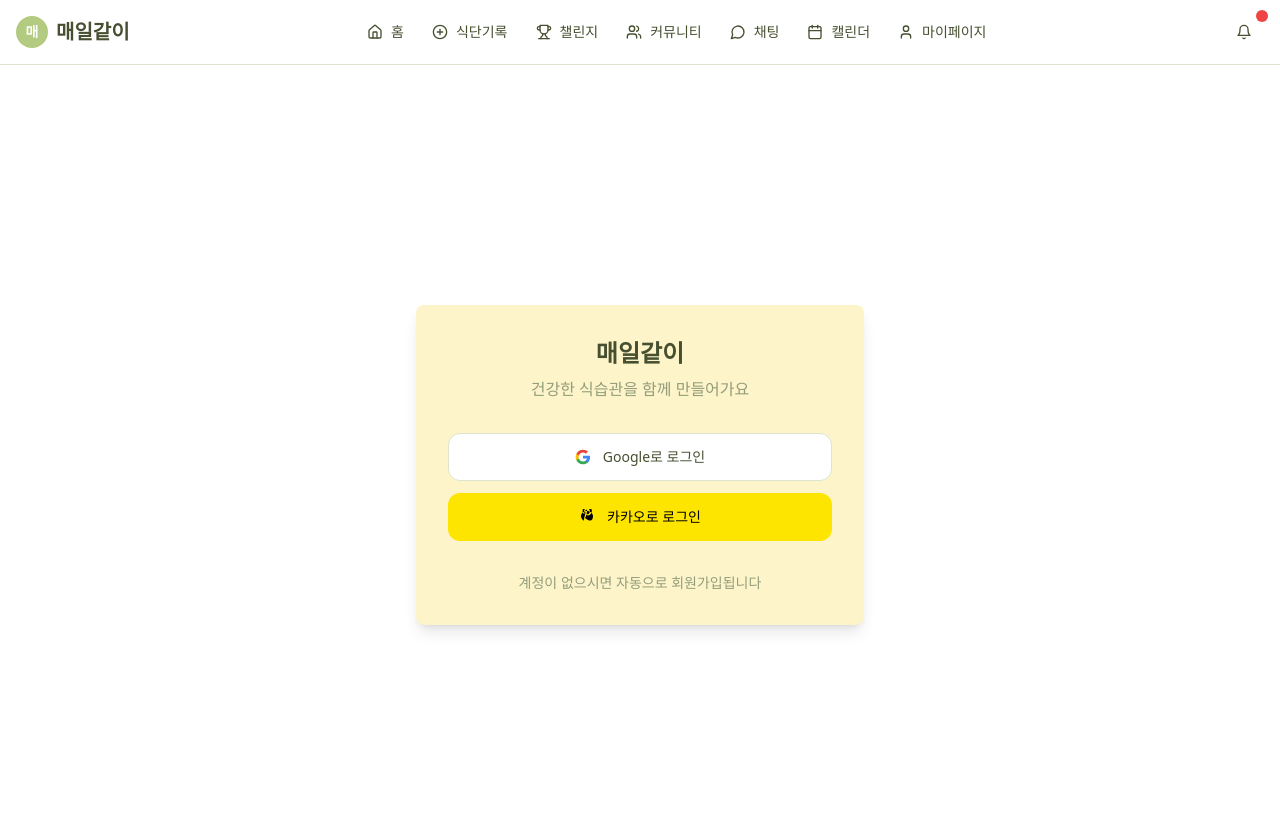
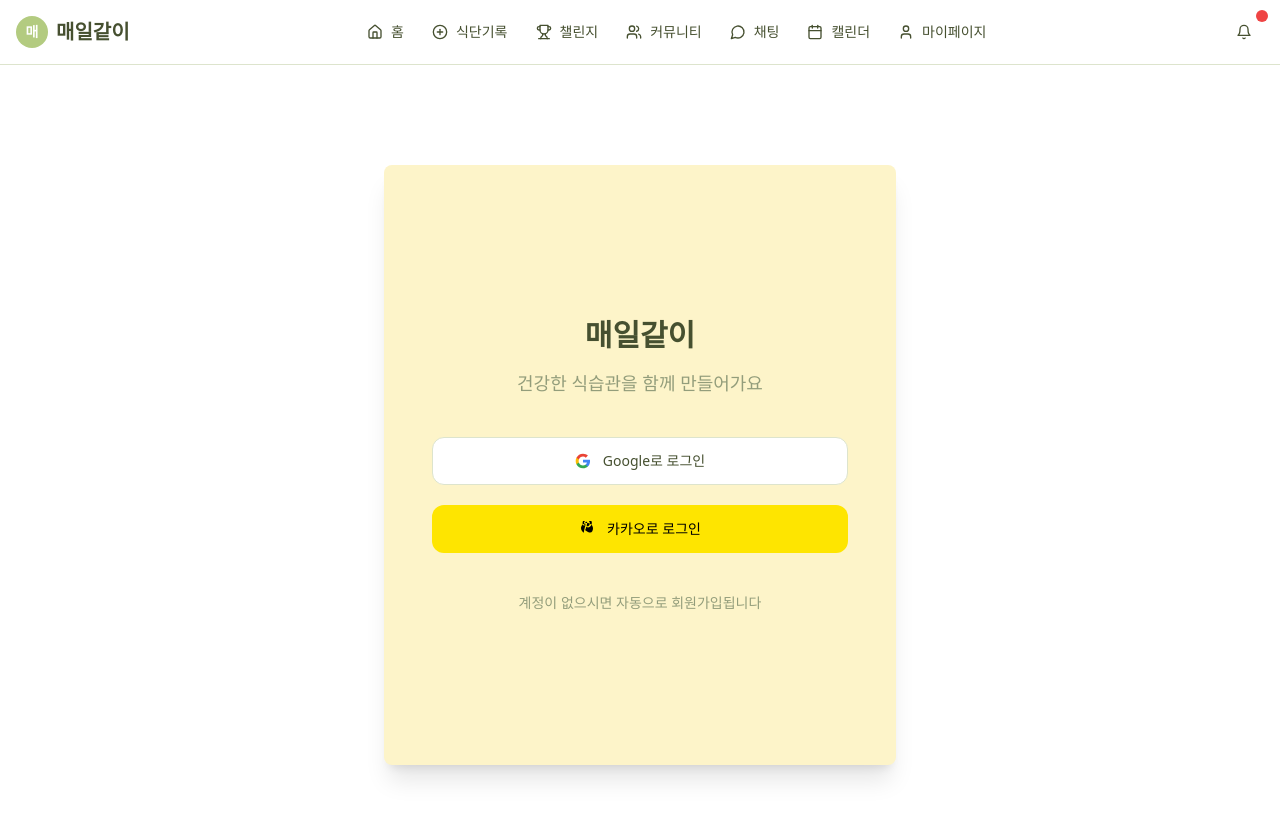
Before and after one commit to Nyam-Crew/client, a React (Vite) app: page /login in a window 1280 px wide. Shown: the top 818 px of the page. Built offline with nearby package versions, Linux system fonts and the light colour scheme.

Commit message:
Reverted to commit f8d7dbd7b4960ff5e14d787f1e85989e82f16b5c

```diff
--- a/src/pages/Login.tsx
+++ b/src/pages/Login.tsx
@@ -12,17 +12,17 @@ const Login = () => {
 
   return (
     <div className="min-h-screen flex items-center justify-center px-4 bg-white">
-      <Card className="w-full max-w-md shadow-lg border-0 bg-secondary">
-        <CardContent className="p-8 space-y-8">
+      <Card className="w-full max-w-lg shadow-xl border-0 bg-secondary min-h-[600px] flex items-center">
+        <CardContent className="p-12 space-y-10 w-full">
 
           {/* Welcome Text */}
-          <div className="text-center space-y-2">
-            <h1 className="text-2xl font-bold text-foreground">매일같이</h1>
-            <p className="text-muted-foreground">건강한 식습관을 함께 만들어가요</p>
+          <div className="text-center space-y-4">
+            <h1 className="text-3xl font-bold text-foreground">매일같이</h1>
+            <p className="text-lg text-muted-foreground">건강한 식습관을 함께 만들어가요</p>
           </div>
 
           {/* Social Login Buttons */}
-          <div className="space-y-3">
+          <div className="space-y-5">
             {/* Google Login Button */}
             <Button
               onClick={handleGoogleLogin}
```
